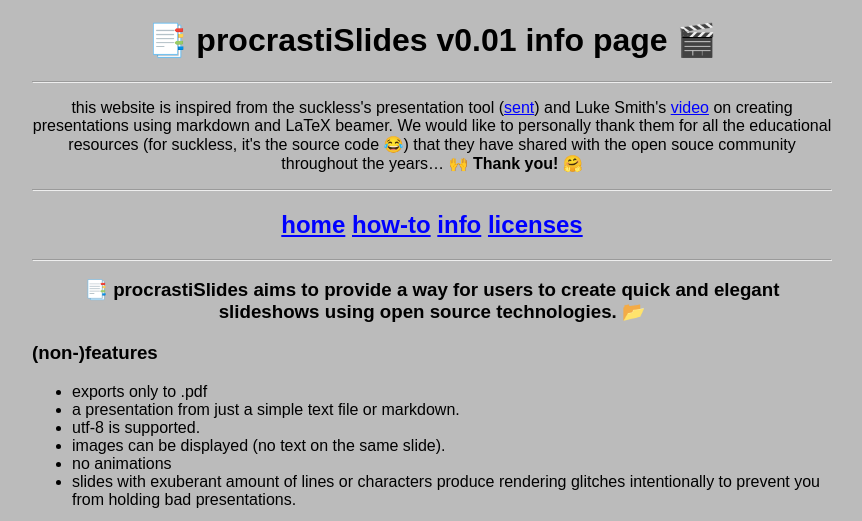
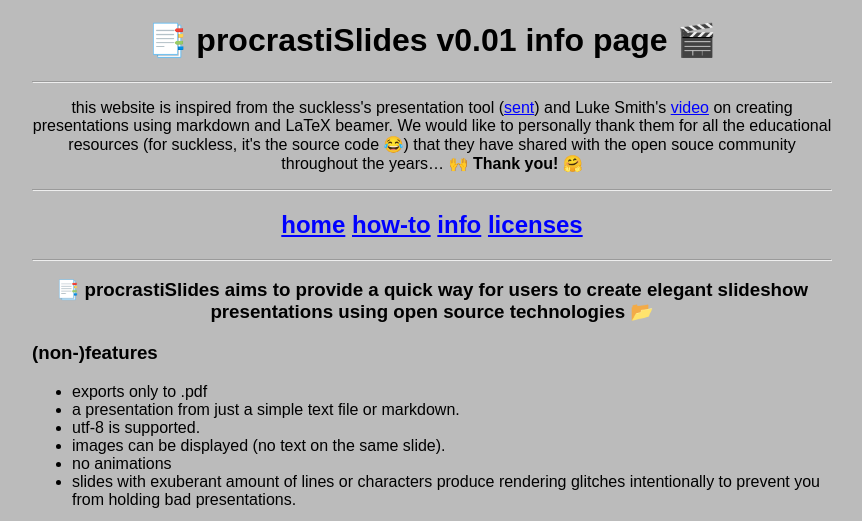
Before and after one commit to kj-sh604/procrastiSlides, a PHP site: page /info.php in a window 1280 px wide. Shown: the top 521 px of the page, without its empty margins (208-1070 px from the left). Run offline with PHP 8.4, Linux system fonts and the light colour scheme; some libraries are stand-ins or nearby versions.

Commit message:
grammer correction for some content

```diff
--- a/info.php
+++ b/info.php
@@ -26,8 +26,8 @@
 
       <?php include "includes/nav-header.php" ?>
 
-      <h3 class="centered">📑 procrastiSlides aims to provide a way for users to create quick and elegant slideshows using
-        open source technologies. 📂
+      <h3 class="centered">📑 procrastiSlides aims to provide a quick way for users to create elegant slideshow presentations using
+        open source technologies 📂
       </h3>
 
          <h3>(non-)features</h3>
```
